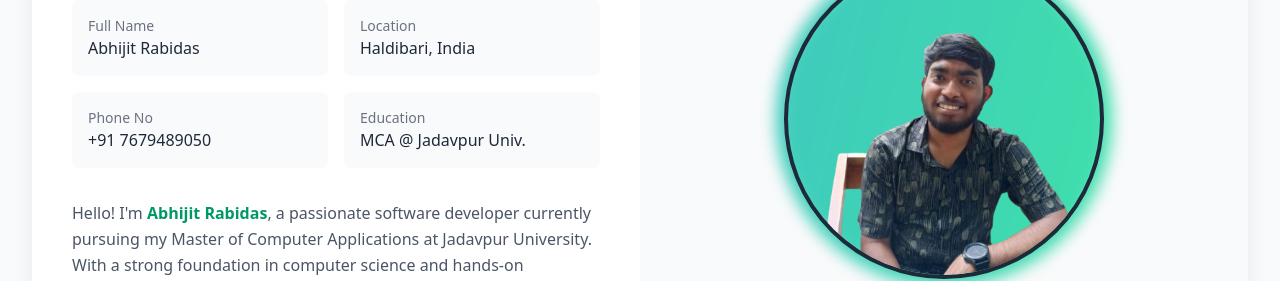
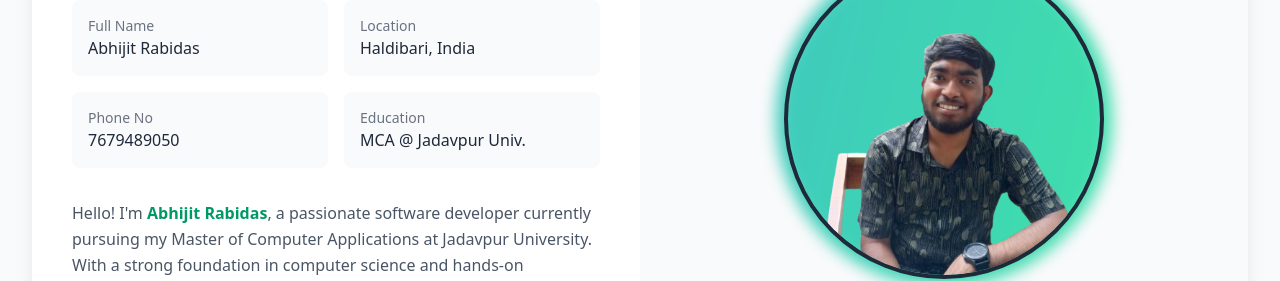
Before and after one commit to tesu123/website2, a React (Vite) app: page / in a window 1280 px wide. Shown: the part 1280-1561 px from the top of the page. Built offline with nearby package versions, Linux system fonts and the light colour scheme.

Commit message:
first commit

```diff
--- a/src/About.jsx
+++ b/src/About.jsx
@@ -125,7 +125,7 @@ function About() {
                       Phone No
                     </p>
                     <p className="font-medium text-gray-800 dark:text-white">
-                      +91 7679489050
+                      7679489050
                     </p>
                   </div>
                   <div className="bg-gray-50 dark:bg-gray-700 p-4 rounded-lg">
```
